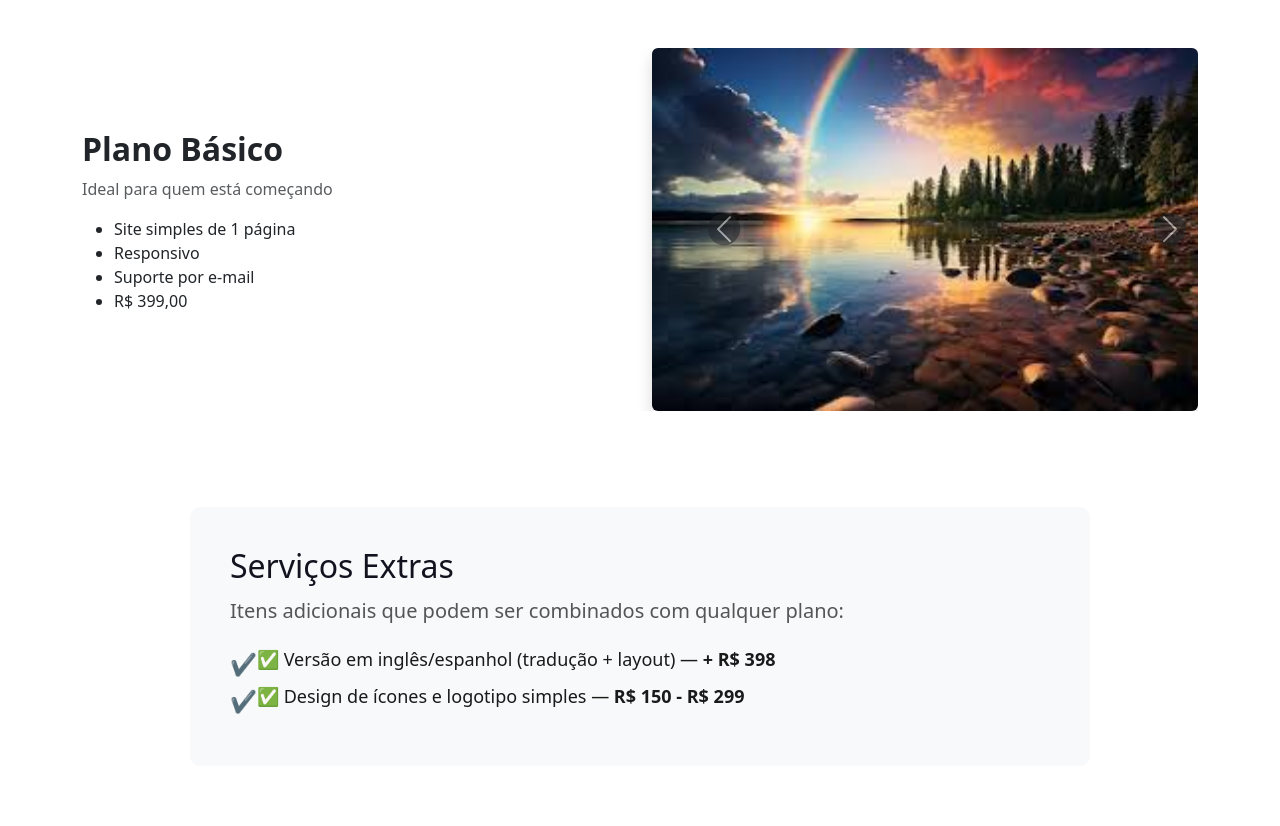
After one commit to Nayara-rivee/site, a PHP site: page /Aurorait/teste.html in a window 1280 px wide. The commit adds this page. Run offline with PHP 8.4, Linux system fonts and the light colour scheme.

Commit message:
melhorei a página de planos e produtos

```diff
--- a/index.php
+++ b/index.php
@@ -13,7 +13,7 @@ $usuarioLogado = isset($_SESSION['email']);
 
   <link href="https://cdn.jsdelivr.net/npm/bootstrap@5.3.3/dist/css/bootstrap.min.css" rel="stylesheet"
     integrity="sha384-QWTKZyjpPEjISv5WaRU9OFeRpok6YctnYmDr5pNlyT2bRjXh0JMhjY6hW+ALEwIH" crossorigin="anonymous">
-  <link rel="stylesheet" href="./css/inicio.css" />
+  <link rel="stylesheet" href="./css/home.css" />
   <link rel="stylesheet" href="./css/baner.css">
   <link href="https://unpkg.com/boxicons@2.1.4/css/boxicons.min.css" rel="stylesheet" />
   <link href="https://cdn.jsdelivr.net/gh/codeOpacity/op_icons@main/op_icons.all.min.css" rel="stylesheet" />
@@ -50,7 +50,7 @@ $usuarioLogado = isset($_SESSION['email']);
               Produtos e Planos
             </a>
             <ul class="dropdown-menu">
-              <li><a class="dropdown-item" href="planoseprodutos.php">Planos</a></li>
+              <li><a class="dropdown-item " href="planoseprodutos.php">Planos</a></li>
               <li><a class="dropdown-item" href="planoseprodutos.php">Produtos</a></li>
             </ul>
           </li>
--- /dev/null
+++ b/teste.html
@@ -0,0 +1,177 @@
+<!DOCTYPE html>
+<html lang="pt-br">
+
+<head>
+    <meta charset="UTF-8" />
+    <meta name="viewport" content="width=device-width, initial-scale=1.0" />
+    <title>Planos</title>
+    <link href="https://cdn.jsdelivr.net/npm/bootstrap@5.3.6/dist/css/bootstrap.min.css" rel="stylesheet"
+        integrity="sha384-4Q6Gf2aSP4eDXB8Miphtr37CMZZQ5oXLH2yaXMJ2w8e2ZtHTl7GptT4jmndRuHDT" crossorigin="anonymous" />
+    <script src="https://cdn.jsdelivr.net/npm/bootstrap@5.3.6/dist/js/bootstrap.bundle.min.js"
+        integrity="sha384-j1CDi7MgGQ12Z7Qab0qlWQ/Qqz24Gc6BM0thvEMVjHnfYGF0rmFCozFSxQBxwHKO"
+        crossorigin="anonymous"></script>
+
+    <style>
+        .carousel-wrapper {
+            position: relative;
+        }
+
+        .carousel-control-prev,
+        .carousel-control-next {
+            width: 5%;
+            top: 50%;
+            transform: translateY(-50%);
+            position: absolute;
+            z-index: 2;
+        }
+
+        .carousel-control-prev {
+            left: 55%;
+        }
+
+        .carousel-control-next {
+            right: 0;
+        }
+
+        .carousel.carousel-fade .carousel-item {
+            transition: opacity 1s ease-in-out;
+        }
+
+
+          .extras-section {
+      background-color: #f8f9fa;
+      padding: 40px;
+      border-radius: 10px;
+      color: #1a1a1a;
+      margin: 60px auto;
+      max-width: 900px;
+    }
+
+    .extras-title {
+      font-size: 32px;
+      color: #14121f;
+      margin-bottom: 10px;
+    }
+
+    .extras-subtitle {
+      font-size: 20px;
+      color: #555;
+      margin-bottom: 20px;
+    }
+
+    .extras-list {
+      list-style: none;
+      padding-left: 0;
+      font-size: 18px;
+    }
+
+    .extras-list li {
+      margin-bottom: 10px;
+      padding-left: 1.5em;
+      position: relative;
+    }
+
+    .extras-list li::before {
+      content: "✔️";
+      color: #b192f5;
+      font-size: 1.2em;
+      position: absolute;
+      left: 0;
+      top: 2px;
+    }
+    </style>
+</head>
+
+<body>
+    <section class="container py-5">
+        <div id="carouselPlanos" class="carousel slide carousel-fade" data-bs-ride="carousel">
+
+            <div class="carousel-wrapper">
+                <div class="carousel-inner">
+                    <!-- Slide 1 - Plano Básico -->
+                    <div class="carousel-item active">
+                        <div class="row align-items-center">
+                            <div class="col-md-6">
+                                <h2 class="fw-bold">Plano Básico</h2>
+                                <p class="text-muted">Ideal para quem está começando</p>
+                                <ul>
+                                    <li>Site simples de 1 página</li>
+                                    <li>Responsivo</li>
+                                    <li>Suporte por e-mail</li>
+                                    <li>R$ 399,00</li>
+                                </ul>
+                            </div>
+                            <div class="col-md-6 position-relative">
+                                <img src="./img/imagem1.jpeg" class="d-block w-100 rounded shadow" alt="Plano Básico" />
+                            </div>
+                        </div>
+                    </div>
+
+                    <!-- Slide 2 - Plano Intermediário -->
+                    <div class="carousel-item">
+                        <div class="row align-items-center">
+                            <div class="col-md-6">
+                                <h2 class="fw-bold">Plano Intermediário</h2>
+                                <p class="text-muted">Para pequenas empresas</p>
+                                <ul>
+                                    <li>Site com até 5 páginas</li>
+                                    <li>Design personalizado</li>
+                                    <li>Suporte por WhatsApp</li>
+                                    <li>R$ 799,00</li>
+                                </ul>
+                            </div>
+                            <div class="col-md-6 position-relative">
+                                <img src="./img/imagem2.jpeg" class="d-block w-100 rounded shadow"
+                                    alt="Plano Intermediário" />
+                            </div>
+                        </div>
+                    </div>
+
+                    <!-- Slide 3 - Plano Profissional -->
+                    <div class="carousel-item">
+                        <div class="row align-items-center">
+                            <div class="col-md-6">
+                                <h2 class="fw-bold">Plano Profissional</h2>
+                                <p class="text-muted">
+                                    Para empresas que precisam de mais recursos
+                                </p>
+                                <ul>
+                                    <li>Site completo com blog</li>
+                                    <li>SEO e Analytics</li>
+                                    <li>Hospedagem e domínio</li>
+                                    <li>R$ 1.299,00</li>
+                                </ul>
+                            </div>
+                            <div class="col-md-6 position-relative">
+                                <img src="./img/imagem1.jpeg" class="d-block w-100 rounded shadow"
+                                    alt="Plano Profissional" />
+                            </div>
+                        </div>
+                    </div>
+                </div>
+
+                <!-- Botões de navegação -->
+                <button class="carousel-control-prev" type="button" data-bs-target="#carouselPlanos"
+                    data-bs-slide="prev">
+                    <span class="carousel-control-prev-icon bg-dark rounded-circle p-3" aria-hidden="true"></span>
+                    <span class="visually-hidden">Anterior</span>
+                </button>
+                <button class="carousel-control-next" type="button" data-bs-target="#carouselPlanos"
+                    data-bs-slide="next">
+                    <span class="carousel-control-next-icon bg-dark rounded-circle p-3" aria-hidden="true"></span>
+                    <span class="visually-hidden">Próximo</span>
+                </button>
+            </div>
+        </div>
+    </section>
+    <div class="extras-section container mt-5">
+    <h2 class="extras-title">Serviços Extras</h2>
+    <p class="extras-subtitle">Itens adicionais que podem ser combinados com qualquer plano:</p>
+    <ul class="extras-list">
+      <li>✅ Versão em inglês/espanhol (tradução + layout) — <strong>+ R$ 398</strong></li>
+      <li>✅ Design de ícones e logotipo simples — <strong>R$ 150 - R$ 299</strong></li>
+    </ul>
+  </div>
+</body>
+
+</html>
```
Also changed, not shown: css/home.css (renamed from css/inicio.css, +5 -3 lines), css/planoss.css (renamed from css/planos.css, +56 -69 lines), planoseprodutos.php (+142 -225 lines).
